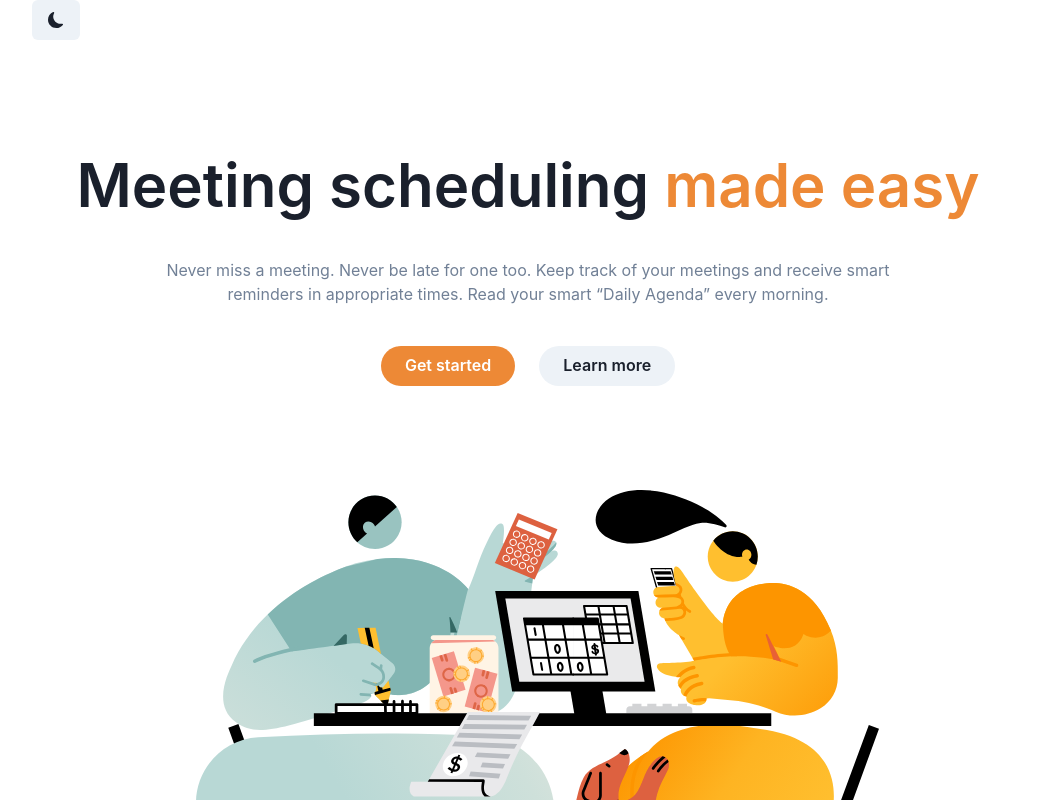
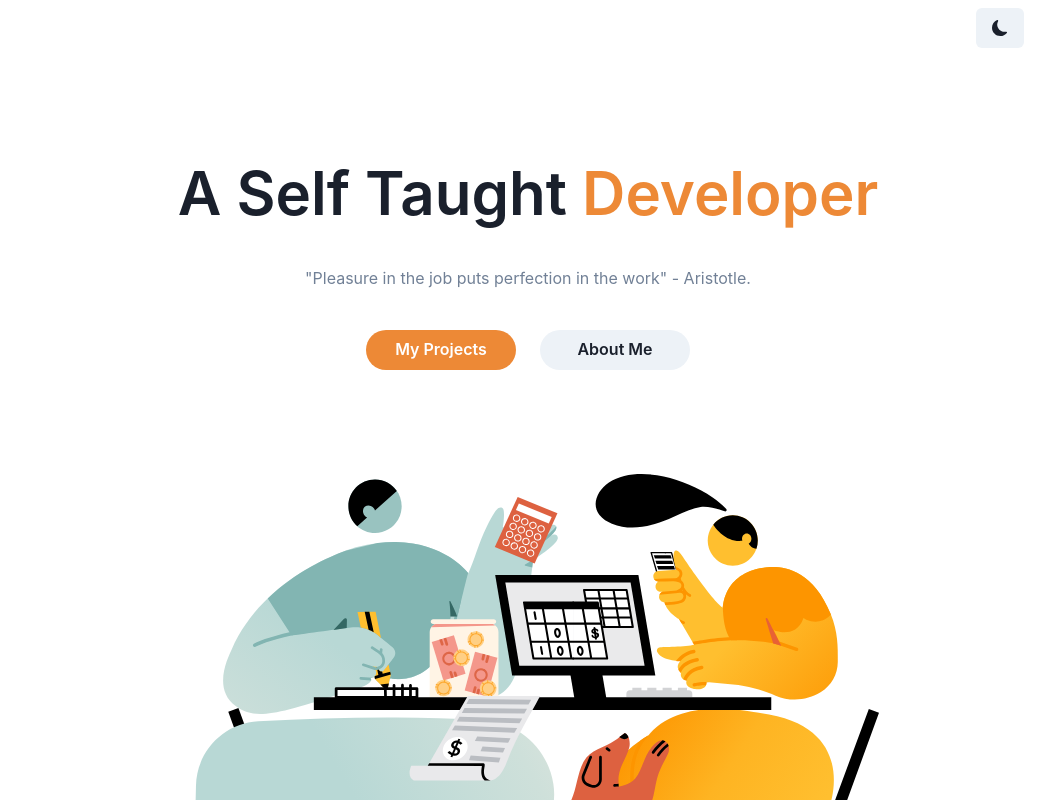
Before and after one commit to AbbyB97/abhijit-b, a Next.js app: page / in a window 1280 px wide. Shown: the top 800 px of the page, without its empty margins (112-1167 px from the left). Built offline with nearby package versions, Linux system fonts and the light colour scheme.

Commit message:
added basic text changes for header section

```diff
--- a/src/widgets/homeWidgets/hero.tsx
+++ b/src/widgets/homeWidgets/hero.tsx
@@ -18,9 +18,11 @@ export default function HeroWidget() {
 
   return (
     <Container maxW={"5xl"}>
-      <Button onClick={toggleColorMode}>
-        {colorMode === "light" ? <BsMoonFill /> : <BsFillSunFill />}
-      </Button>
+      <Flex mt={2} justify="right">
+        <Button onClick={toggleColorMode}>
+          {colorMode === "light" ? <BsMoonFill /> : <BsFillSunFill />}
+        </Button>
+      </Flex>
       <Stack
         textAlign={"center"}
         align={"center"}
@@ -32,15 +34,14 @@ export default function HeroWidget() {
           fontSize={{ base: "3xl", sm: "4xl", md: "6xl" }}
           lineHeight={"110%"}
         >
-          Meeting scheduling{" "}
+          A Self Taught{" "}
           <Text as={"span"} color={"orange.400"}>
-            made easy
+            Developer
           </Text>
         </Heading>
         <Text color={"gray.500"} maxW={"3xl"}>
-          Never miss a meeting. Never be late for one too. Keep track of your
-          meetings and receive smart reminders in appropriate times. Read your
-          smart “Daily Agenda” every morning.
+          &quot;Pleasure in the job puts perfection in the work&quot; -
+          Aristotle.
         </Text>
         <Stack spacing={6} direction={"row"}>
           <Button
@@ -49,11 +50,12 @@ export default function HeroWidget() {
             colorScheme={"orange"}
             bg={"orange.400"}
             _hover={{ bg: "orange.500" }}
+            w="150px"
           >
-            Get started
+            My Projects
           </Button>
-          <Button rounded={"full"} px={6}>
-            Learn more
+          <Button rounded={"full"} px={6} w="150px">
+            About Me
           </Button>
         </Stack>
         <Flex w={"full"}>
```
